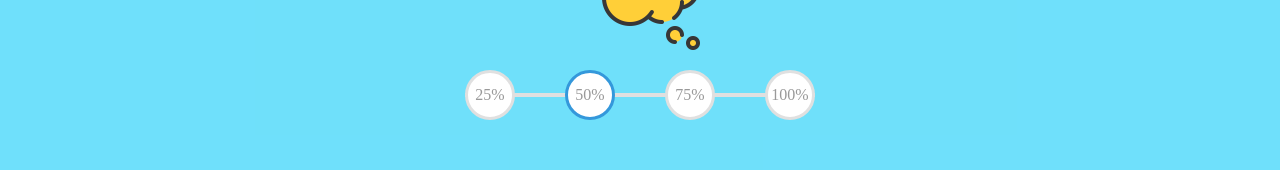
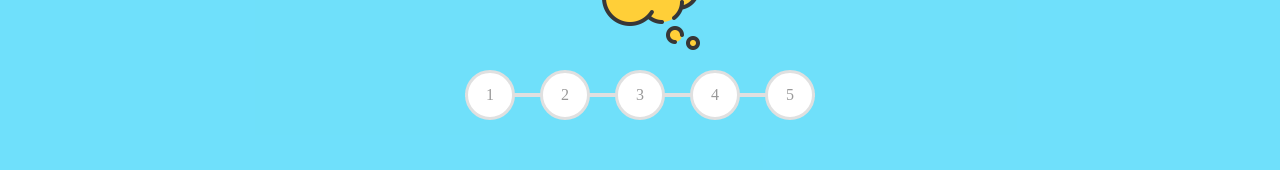
Before and after one commit to thatsKevinJain/frontend-soh, a SvelteKit app: page /questions in a window 1280 px wide. Shown: the part 120-290 px from the top of the page. Built offline with nearby package versions, Linux system fonts and the light colour scheme.

Commit message:
progress bar with animations

```diff
--- a/src/routes/questions/+page.svelte
+++ b/src/routes/questions/+page.svelte
@@ -2,29 +2,39 @@
 // @ts-nocheck
 
 	import { each } from 'svelte/internal';
+    import { onMount } from 'svelte';
 
     // @ts-nocheck
     // import { enhance } from '$app/forms';
     export let data;
 
-    // const progress = document.getElementById("progress");
-    // const stepCircles = document.querySelectorAll(".circle");
-    // let currentActive = 1;
+    onMount(() => {
+        const progress = document.getElementById("progress");
+        const stepCircles = document.querySelectorAll(".circle");
+        let currentActive = data.index-1;
 
-    // update(3);
+        update(data.index);
 
-    // function update(currentActive) {
-    //     stepCircles.forEach((circle, i) => {
-    //         if (i < currentActive) {
-    //             circle.classList.add("active");
-    //         } else {
-    //             circle.classList.remove("active");
-    //         }
-    //     });
+        function update(currentActive) {
+            stepCircles.forEach((circle, i) => {
+                if (i < currentActive) {
+                    circle.classList.add("active");
+                } else {
+                    circle.classList.remove("active");
+                }
+            });
 
-    //     const activeCircles = document.querySelectorAll(".active");
-    //     progress.style.width = ((activeCircles.length - 1) / (stepCircles.length - 1)) * 100 + "%";
-    // }
+            const activeCircles = document.querySelectorAll(".active");
+            progress.style.width = ((activeCircles.length - 1) / (stepCircles.length - 1)) * 100 + "%";
+        }
+    })
+
+    function getClass(i){
+        if(i <= data.index-1){
+            return "circle active"
+        }
+        return "circle"
+    }
 </script>
 
 <section>
@@ -36,11 +46,10 @@
 
 <div class="container">
   <div class="progress-container">
-    <div class="progress" id="progress"> </div>
-    <div class="circle">25%</div>
-    <div class="circle active">50%</div>
-    <div class="circle">75%</div>
-    <div class="circle">100%</div>
+    <div class="progress" id="progress" style={"width:" + (((data.index-2)/(data.game.questions.length-1)) * 100) + "%"}> </div>
+    {#each {length: data.game.questions.length} as _, i}
+        <div class={getClass(i)}>{i+1}</div>
+    {/each}
   </div>
 </div>
 
```
